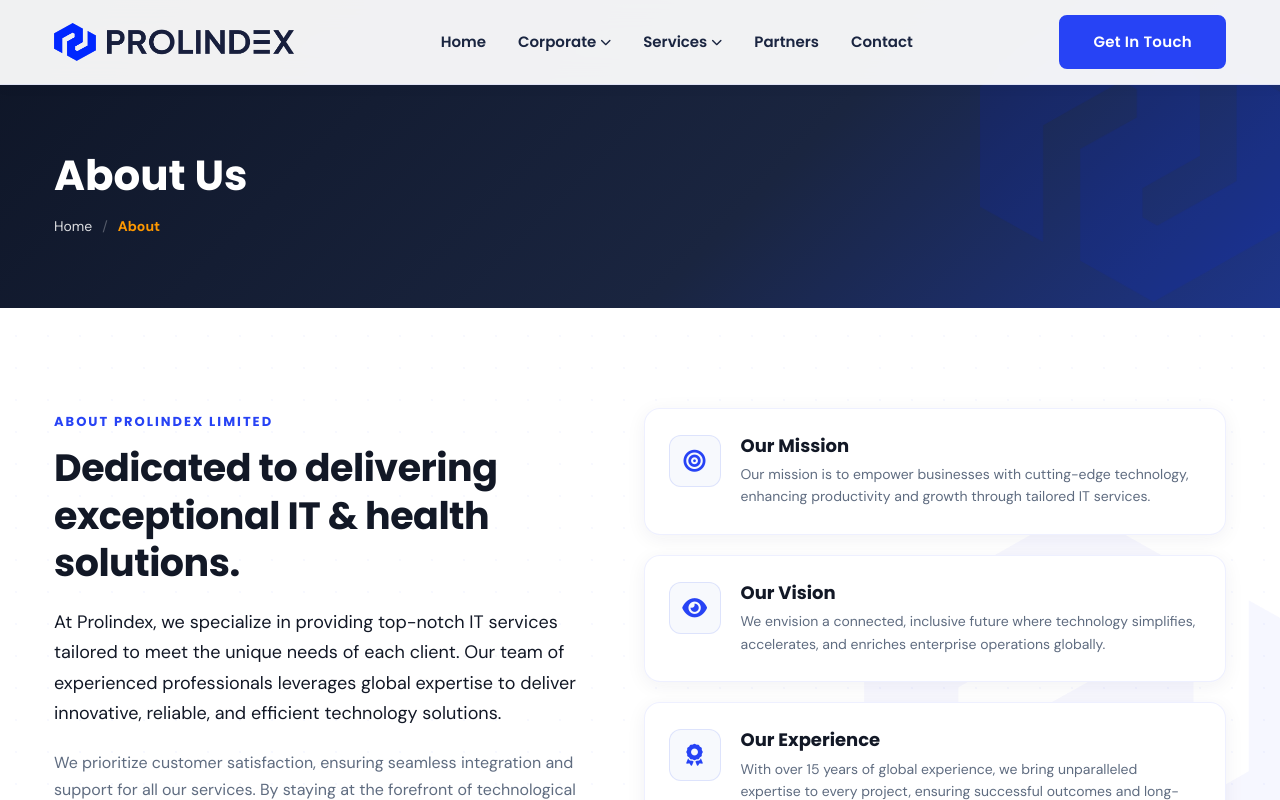
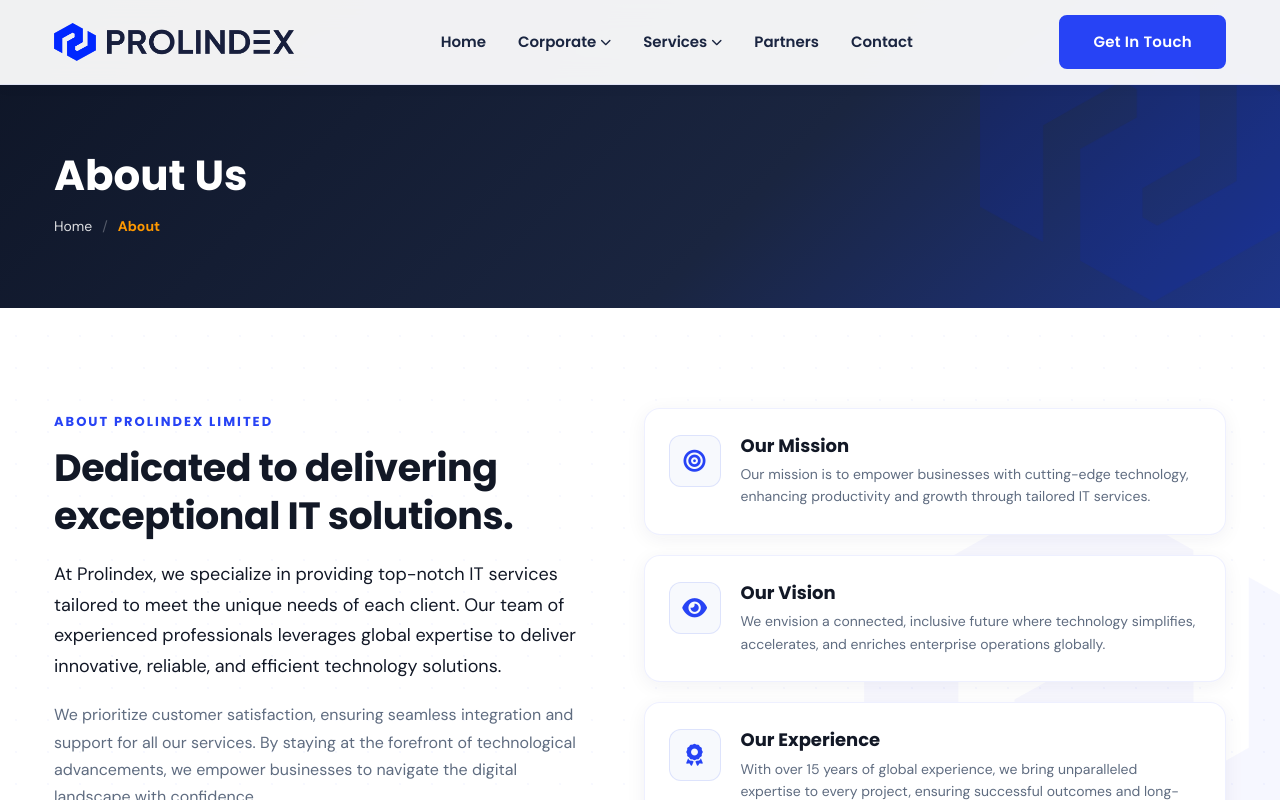
Before and after one commit to BirkilTeknoloji/prolindex, a React (Vite) app: page /about in a window 1280 px wide. Shown: the top 800 px of the page. Built offline with nearby package versions, Linux system fonts and the light colour scheme.

Commit message:
fix: update descriptions in About, Contact, and Partners pages for clarity and accuracy

```diff
--- a/src/pages/AboutPage.jsx
+++ b/src/pages/AboutPage.jsx
@@ -24,7 +24,7 @@ const AboutPage = () => {
           <div className="contact-grid">
             <div className="about-left fade-up" ref={fade1}>
               <span className="section-subtitle">ABOUT PROLINDEX LIMITED</span>
-              <h2 className="section-title">Dedicated to delivering exceptional IT & health solutions.</h2>
+              <h2 className="section-title">Dedicated to delivering exceptional IT solutions.</h2>
               <p style={{marginBottom: '20px', fontSize: '18px', color: 'var(--text-dark)', lineHeight: '1.7'}}>
                 At Prolindex, we specialize in providing top-notch IT services tailored to meet the unique needs of each client. Our team of experienced professionals leverages global expertise to deliver innovative, reliable, and efficient technology solutions.
               </p>
--- a/src/pages/ContactPage.jsx
+++ b/src/pages/ContactPage.jsx
@@ -31,7 +31,7 @@ const ContactPage = () => {
               <span className="section-subtitle">GET IN TOUCH</span>
               <h2 className="section-title">We&apos;d love to hear from you</h2>
               <p style={{marginBottom: '35px', lineHeight: '1.7', fontSize: '17px'}}>
-                Whether you have an inquiry regarding IT infrastructure, healthcare platforms, or require a technical consultation, our specialists are ready to assist.
+                Whether you have an inquiry regarding IT infrastructure, corporate IT systems, or require a technical consultation, our specialists are ready to assist.
               </p>
 
 
--- a/src/pages/PartnersPage.jsx
+++ b/src/pages/PartnersPage.jsx
@@ -63,7 +63,7 @@ const PartnersPage = () => {
             <div className="partners-brand-copy">
               <span>PARTNERING FOR PROGRESS</span>
               <h3>Expertise connected. Solutions delivered.</h3>
-              <p>We work with technology partners to bring reliable, innovative solutions to every business we support across telecom, cloud, and healthcare infrastructure.</p>
+              <p>We work with technology partners to bring reliable, innovative solutions to every business we support across telecom, cloud, and enterprise infrastructure.</p>
             </div>
           </div>
 
```
